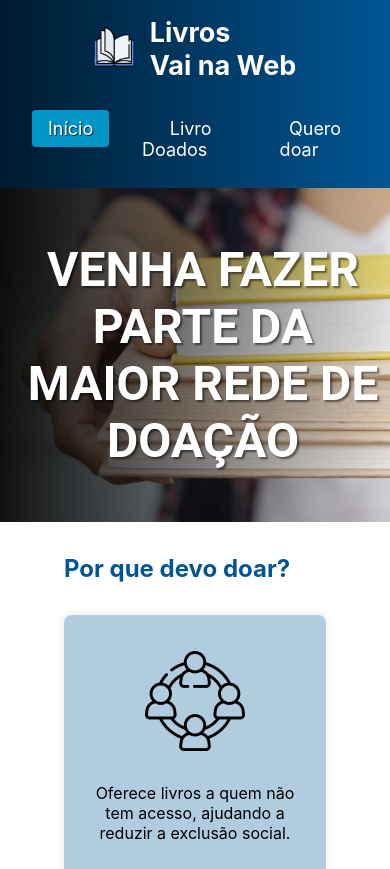
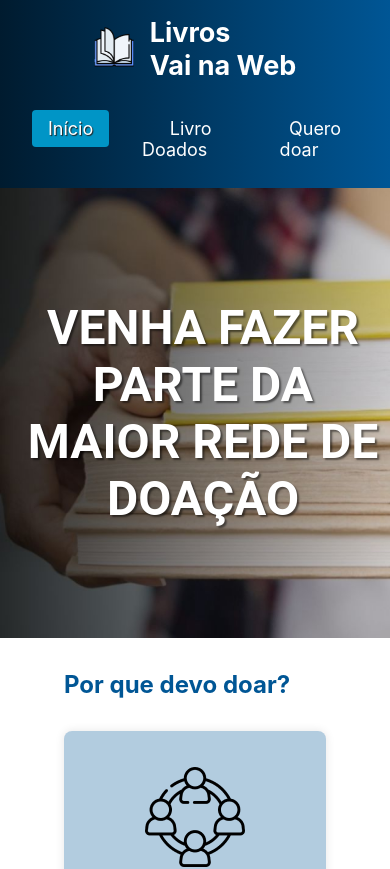
Before and after one commit to argelhr/VNW---desafio-final-mod-1, a React (Vite) app: page / in a window 390 px wide. Shown: the top 869 px of the page. Built offline with nearby package versions, Linux system fonts and the light colour scheme.

Commit message:
style: ajusta o tamanho do banner na página inicial para melhorar a responsividade e deixar o texto "para que doar" visivel possibilitando que o usuário perceba que tem mais conteudo para baixo

```diff
--- a/src/pages/Home/styles.module.scss
+++ b/src/pages/Home/styles.module.scss
@@ -9,7 +9,9 @@
   }
   .banner {
     width: 100%;
-    height: 334px;
+    min-height: 450px;
+    width: 100%;
+    max-height: 60vh;
     align-items: center;
     background: url("../../assets/banner.png") no-repeat center center;
     background-size: cover;
```
